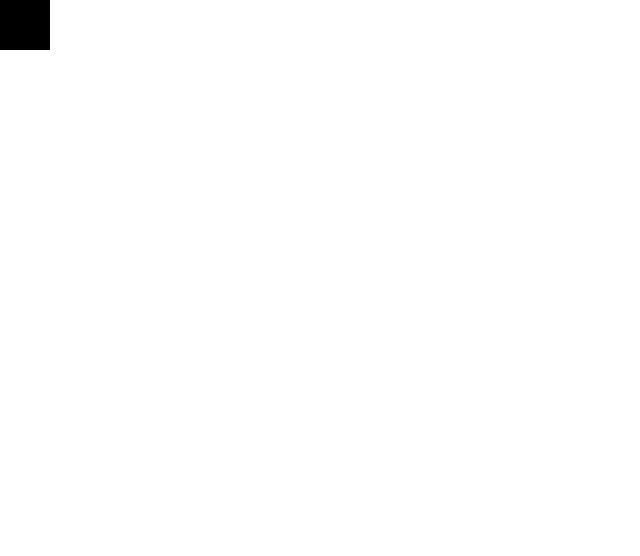
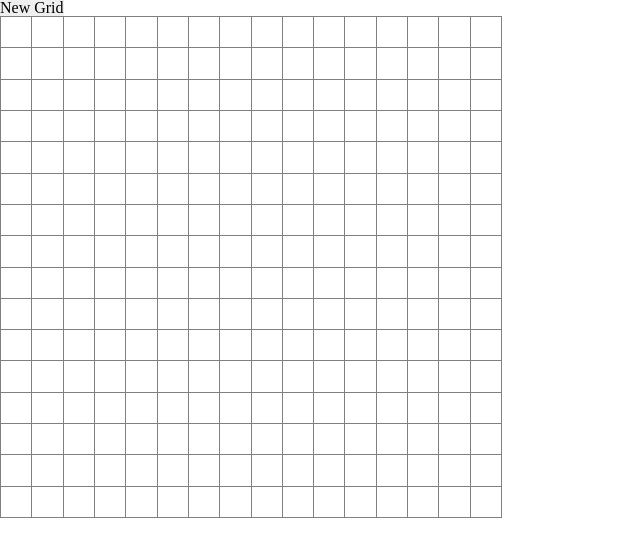
Before and after one commit to alex-burman/etch-a-sketch, a plain HTML site: page index.html in a window 1280 px wide. Shown: the whole page, without its empty margins (0-640 px from the left). Drawn offline with Linux system fonts and the light colour scheme.

Commit message:
Changed script logic and element structure to create grid using CSS grid instead of manually setting height and width of rows and row items. Updated index.html and styles.css to work with this

```diff
--- a/index.html
+++ b/index.html
@@ -8,5 +8,6 @@
         <link href="styles/styles.css" rel="stylesheet">
     </head>
     <body>
+        <button id="btn-reset">New Grid</button>
         <script src="scripts/script.js"></script>
     </body>
--- a/scripts/script.js
+++ b/scripts/script.js
@@ -1,22 +1,38 @@
-let generateGrid = function(gridSize, gridId, rowClass, rowMemberClass) {
+const generateGrid = function (
+    gridItemQuantity,
+    gridId,
+    gridItemClass,
+    gridDimensions
+) {
     const grid = document.createElement('div');
+
     grid.id = `${gridId}`;
-    for (let i = 0; i < gridSize; i++) {
-        let row = document.createElement('div');
-        row.className = `${rowClass}`;
-        for (let j = 0; j < gridSize; j++) {
-            let rowMember = document.createElement('div');
-            rowMember.className = `${rowMemberClass}`;
-            rowMember.style.backgroundColor = 'black';
-            rowMember.style.display = 'inline-block';
-            rowMember.style.width = '10px';
-            rowMember.style.height = '10px';
-            row.appendChild(rowMember);
-        }
-        grid.appendChild(row);
+    grid.style.width = `${gridDimensions}px`;
+    grid.style.height = `${gridDimensions}px`;
+    grid.style.setProperty('--grid-cols', gridItemQuantity);
+    grid.style.setProperty('--grid-rows', gridItemQuantity);
+
+    const gridResolution = gridItemQuantity * gridItemQuantity;
+
+    for (let i = 0; i < gridResolution; i++) {
+        let gridItem = document.createElement('div');
+        gridItem.classList = gridItemClass;
+        gridItem.style.backgroundColor = 'white';
+        grid.appendChild(gridItem);
     }
-
+    console.log(grid);
     return grid;
 }
 
-document.querySelector('body').appendChild(generateGrid(4, 'grid', 'row', 'rowMember'));
+document.querySelector('body').appendChild(
+    generateGrid(16, 'grid', 'grid-item', 500)
+);
+
+const gridItems = document.querySelectorAll('.grid-item');
+
+gridItems.forEach((item) => {
+    item.style.backgroundColor = 'white';
+    item.addEventListener('mouseover', () =>
+        item.style.setProperty('background-color', '#222')
+    );
+});
--- a/styles/styles.css
+++ b/styles/styles.css
@@ -1,16 +1,19 @@
+:root {
+    --grid-cols: 2;
+    --grid-rows: 2;
+}
 #grid {
-    display: inline-block;
-    border-right: 2px solid;
-    border-bottom: 2px solid;
-    line-height: 0;
-    margin: auto;
+    background-color: grey;
+    padding: 1px 1px;
+    display: grid;
+    grid-template-columns: repeat(var(--grid-cols), 1fr);
+    grid-template-rows: repeat(var(--grid-rows), 1fr);
+    grid-column-gap: 1px;
+    grid-row-gap: 1px;
 }
-.rowMember {
-    display: inline-block;
-    width: 16px;
-    height: 16px;
+.row {
+    display: flex;
+}
+.grid-item {
     background-color: white;
-    border-top: 2px solid;
-    border-left: 2px solid;
-    border-color: black;
 }
```
